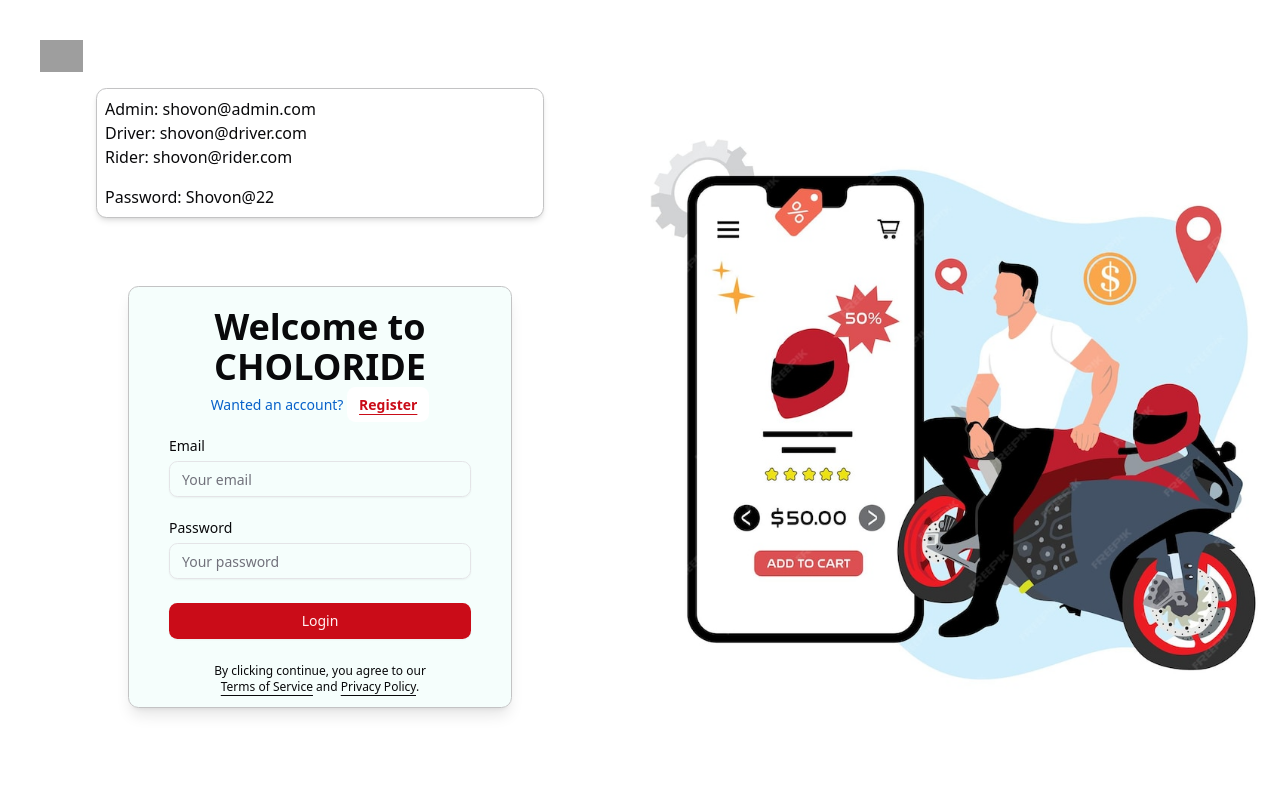
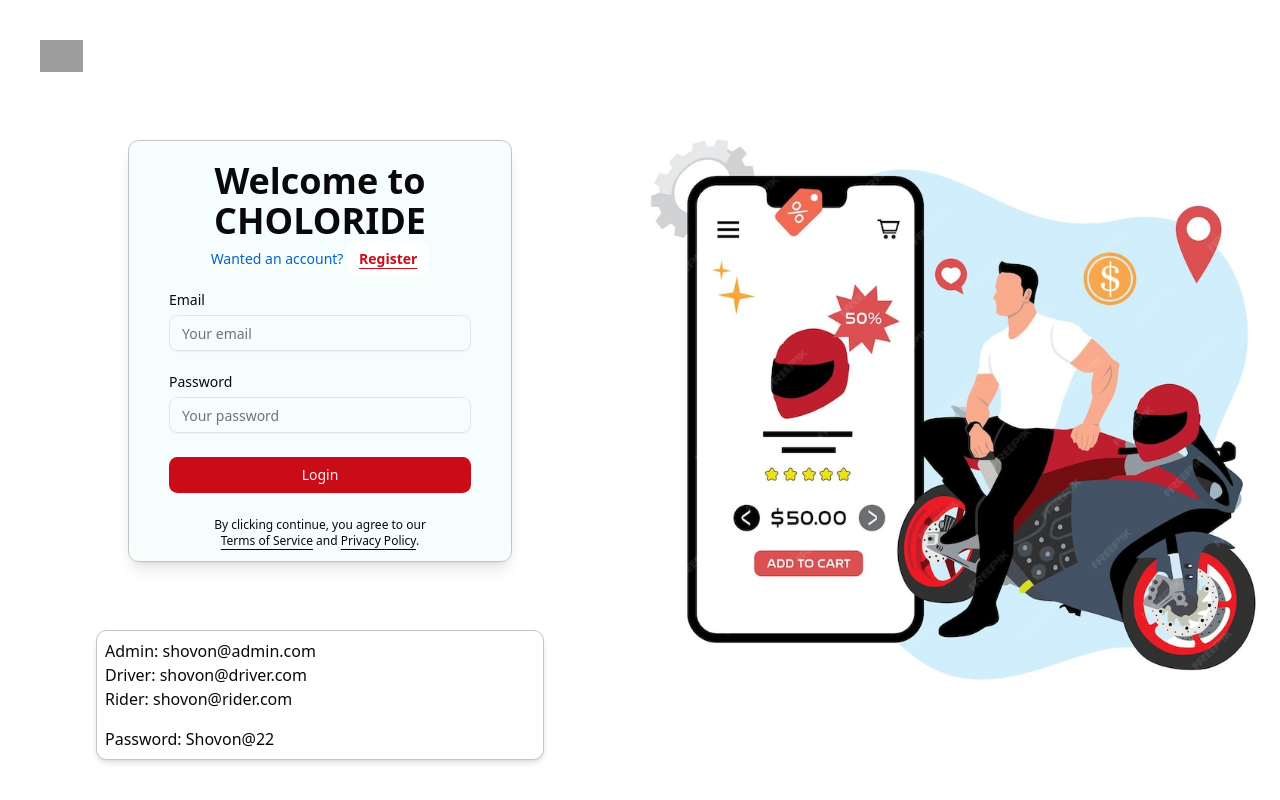
Before and after one commit to Shovon96/Ride-Booking-System-Frontend, a React (Vite) app: page /login in a window 1280 px wide. Built offline with nearby package versions, Linux system fonts and the light colour scheme; no server answers; grey boxes are pictures that could not be loaded.

Commit message:
readme file update

```diff
--- a/src/components/pages/auth/login/page.tsx
+++ b/src/components/pages/auth/login/page.tsx
@@ -9,6 +9,11 @@
         <div className="flex justify-center gap-2 md:justify-start">
           <div className="flex items-center gap-2 font-medium">
             <Logo />
+          </div>
+        </div>
+        <div className="flex flex-1 items-center justify-center">
+          <div className="w-full max-w-sm">
+            <LoginForm />
           </div>
         </div>
         <div className="bg-white shadow-md rounded-lg p-2 border w-full max-w-md mx-auto">
@@ -23,12 +28,6 @@
             </div>
           </div>
         </div>
-
-        <div className="flex flex-1 items-center justify-center">
-          <div className="w-full max-w-sm">
-            <LoginForm />
-          </div>
-        </div>
       </div>
       <div className="relative hidden bg-muted lg:block">
         <img
```
Also changed, not shown: 1 other file (tests, documents, lock files or other folders).
